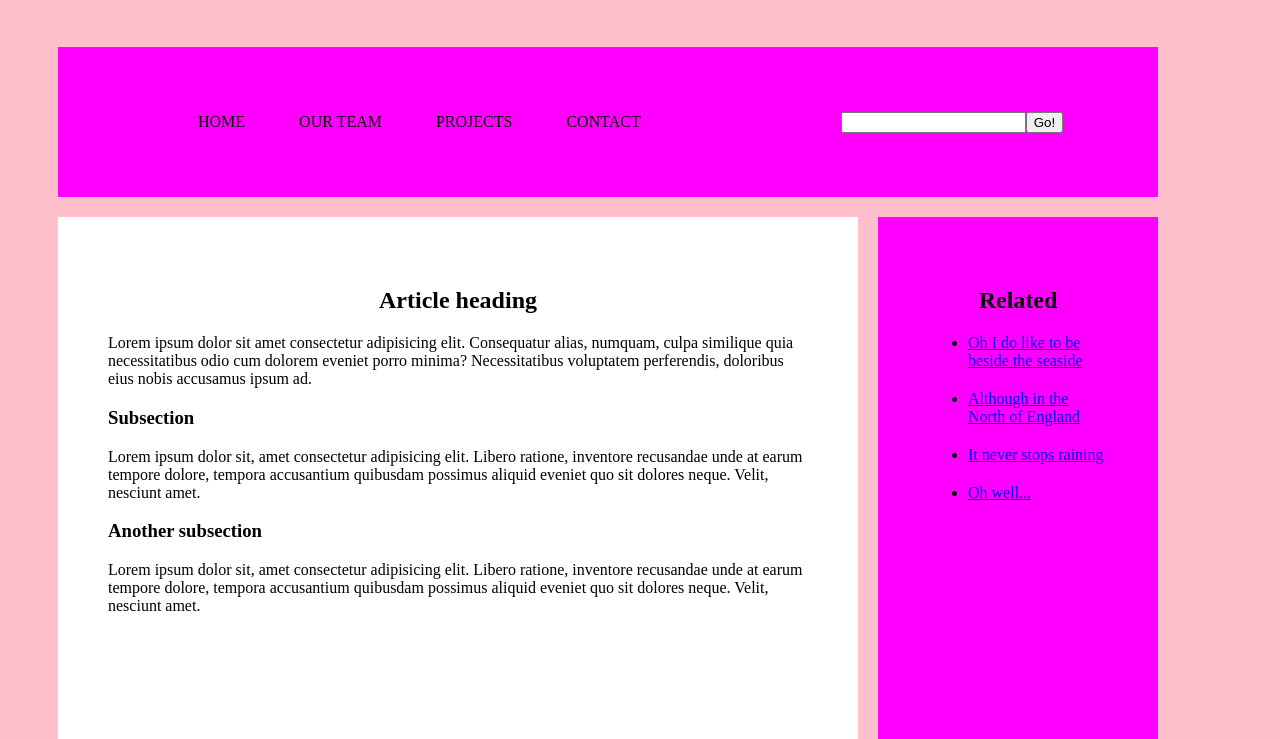
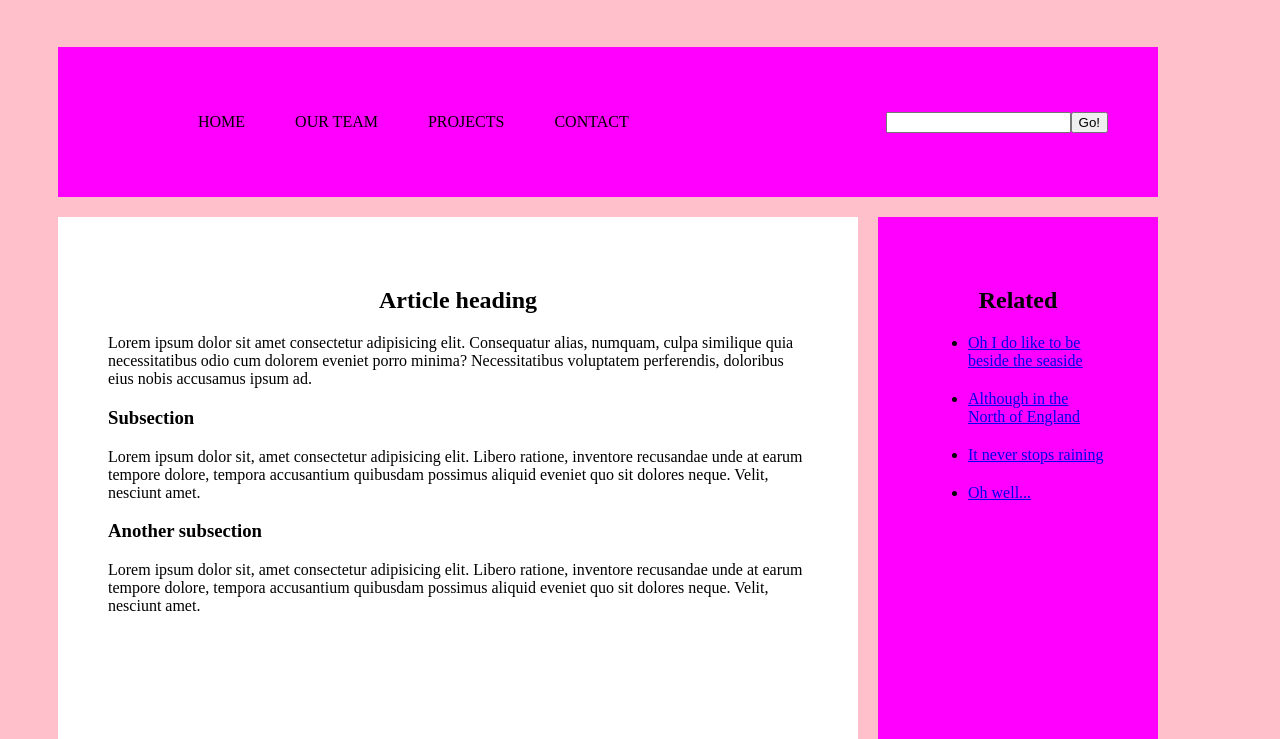
Before and after one commit to YounYou26/Wing-survival, a plain HTML site: page index.html in a window 1280 px wide. Shown: the part 61-800 px from the top of the page. Drawn offline with Linux system fonts and the light colour scheme.

Commit message:
Add files via upload
NEW!

```diff
--- a/index.html
+++ b/index.html
@@ -19,7 +19,7 @@
 
         <div>
             <nav>
-                <ul>
+                <ul class="header">
                     <li class="arrange">HOME</li>
                     <li class="arrange">OUR TEAM</li>
                     <li class="arrange">PROJECTS</li>
@@ -27,8 +27,15 @@
                 </ul>
                 <style>
                     li.arrange{
-                        display: inline-block;
+                        display: flex;
+                        justify-content: space-around;
+                        flex-wrap: nowrap;
                         margin-left: 50px;
+                    }
+
+                    ul.header{
+                        display: flex;
+                        flex: row;
                     }
                 </style>
 
@@ -43,11 +50,13 @@
             <style>
                 div{
                     display: flex;
+                    justify-content: space-between;
+
                 }
 
                 form{
-                    margin-left: 200px;
                     display: flex;
+                    justify-content: flex-end;
                     align-items: center;
                     width: 60px;
                 }
@@ -60,7 +69,7 @@
         div{
                 width: 1000px;
                 height: 50px;
-                float: none;
+
                 margin: 50px;
                 margin-bottom: 20px;
                 padding: 50px;
@@ -81,7 +90,10 @@
             <h2 class="center-title">Article heading</h2>
             <style>
                 h2.center-title {
-                text-align: center;
+                    display: flex;
+                    justify-content: center;
+                    align-items: center;
+                /* text-align: center; */
                 }
             </style>
 
@@ -140,8 +152,11 @@
             }
 
             h2{
-                text-align: center;
-            }
+                display: flex;
+                justify-content: center;
+                align-items: center;
+                /* text-align: center; */
+                }
 
         </style>
 
```
